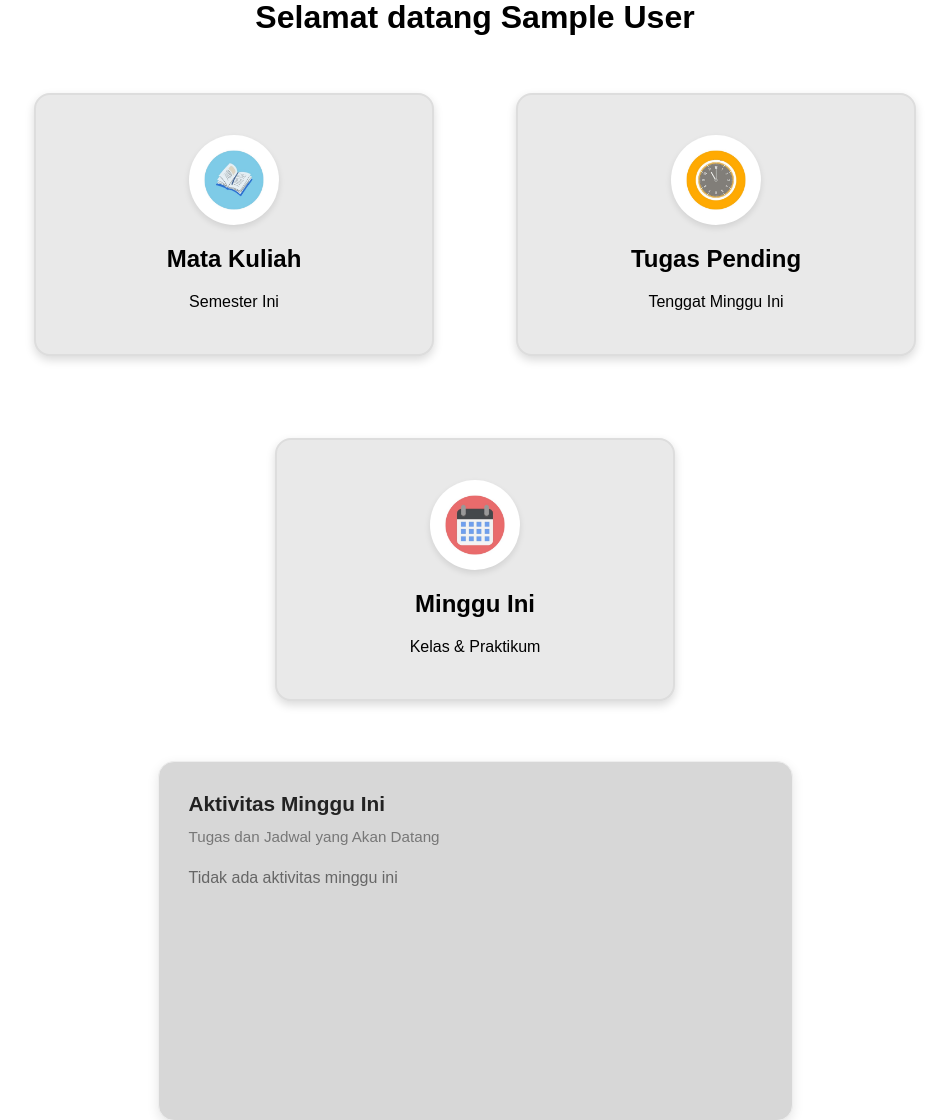
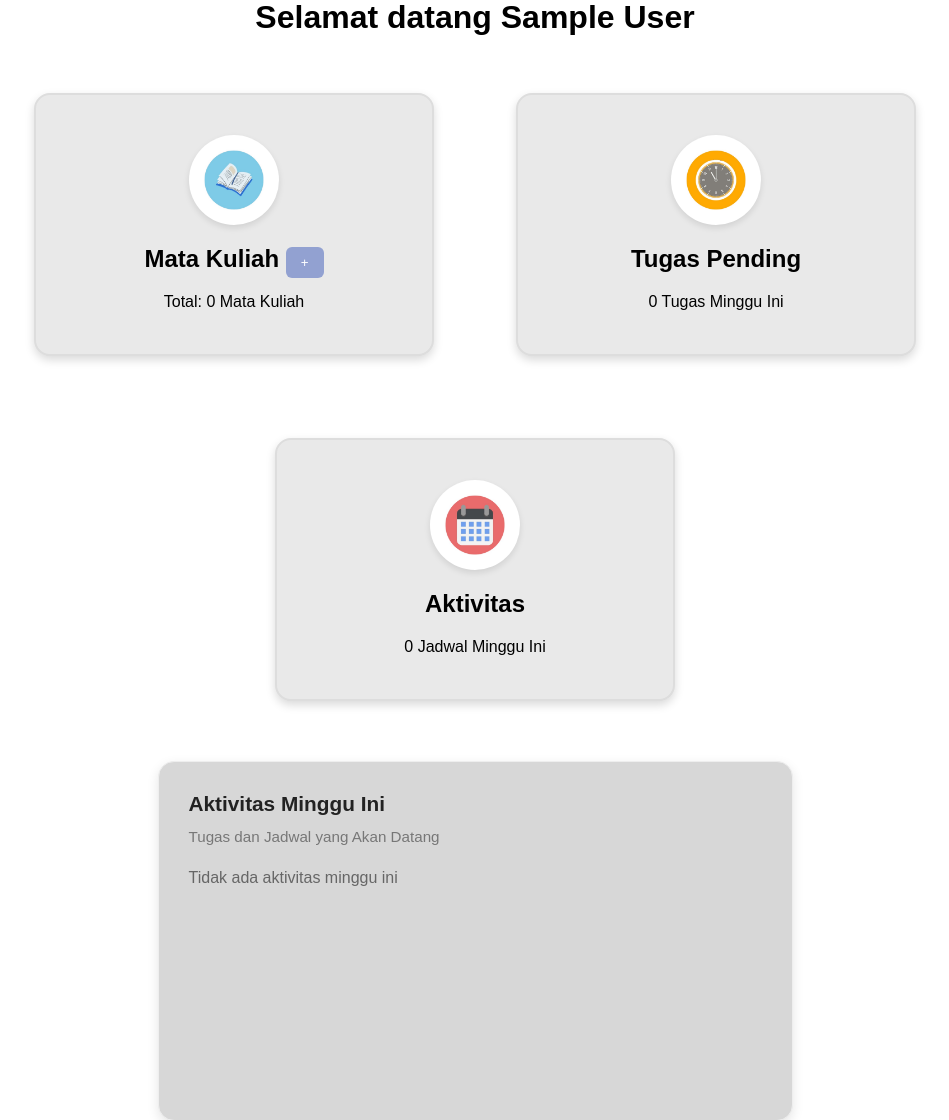
Before and after one commit to MLuthfiCA/PBL-Kalender, a PHP site: page /home_page.php in a window 1280 px wide. Shown: the part 618-1738 px from the top of the page, without its empty margins (165-1114 px from the left). Run offline with PHP 8.4, Linux system fonts and the light colour scheme; the visitor is signed in with stand-in values (Sample User, id 1).

Commit message:
menambah fungsi pada 3 tabel

```diff
--- a/Front End PBL/HTML/home_page.php
+++ b/Front End PBL/HTML/home_page.php
@@ -58,18 +58,20 @@ if (isset($_POST["logout"])) {
             <div class="features-box">
                 <div class="features1">
                     <img src="../GAMBAR_BUKU.jpeg" alt="buku" />
-                    <h2>Mata Kuliah</h2>
-                    <p>Semester Ini</p>
+                    <h2>Mata Kuliah
+                        <button id="addSubjectBtn" class="add-btn">+</button>
+                    </h2>
+                    <p>Total: <span id="subjectCount">0</span> Mata Kuliah</p>
                 </div>
                 <div class="features2">
                     <img src="../GAMBAR_JAM.jpeg" alt="jam" />
                     <h2>Tugas Pending</h2>
-                    <p>Tenggat Minggu Ini</p>
+                    <p><span id="pendingCount">0</span> Tugas Minggu Ini</p>
                 </div>
                 <div class="features3">
                     <img src="../GAMBAR_KALENDER.jpeg" alt="kalender" />
-                    <h2>Minggu Ini</h2>
-                    <p>Kelas & Praktikum</p>
+                    <h2>Aktivitas</h2>
+                    <p><span id="activityCount">0</span> Jadwal Minggu Ini</p>
                 </div>
             </div>
 
```
